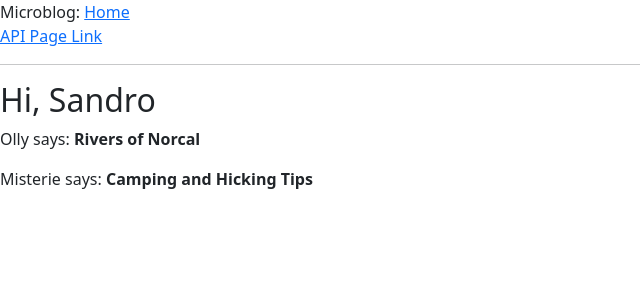
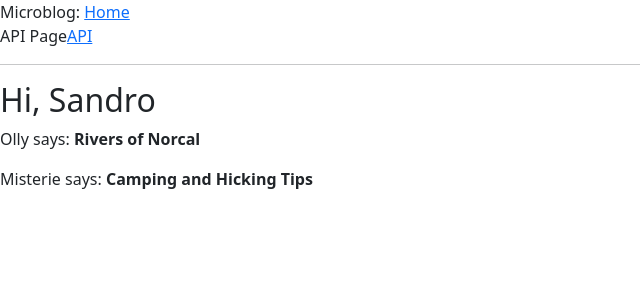
Before and after one commit to sunny-aguilar/py-web-app-01, a Flask app: page / in a window 1280 px wide. Shown: the top 300 px of the page, without its empty margins (0-640 px from the left). Run offline with Flask 2, Linux system fonts and the light colour scheme.

Commit message:
large structure app 01

```diff
--- a/app/templates/base.html
+++ b/app/templates/base.html
@@ -14,7 +14,7 @@
 </head>
 <body>
   <div>Microblog: <a href="/">Home</a></div>
-  <div><a href="/api">API Page Link</a></div>
+  <div>API Page<a href="/api">API</a></div>
   <hr>
   {% block content %}{% endblock %}
 </body>
```
